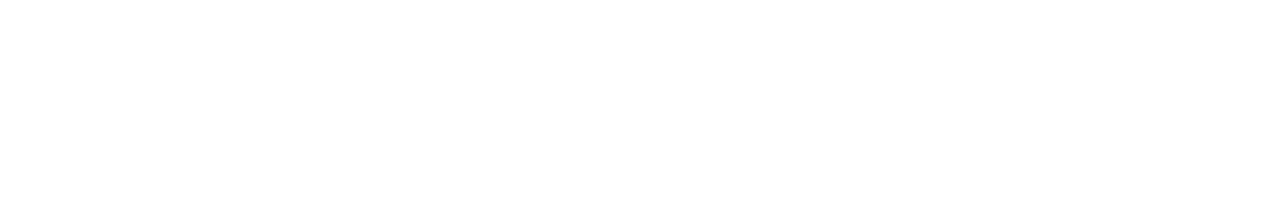
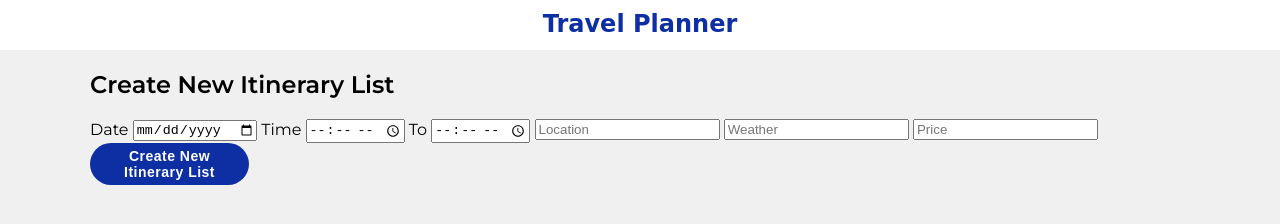
Before and after one commit to saraysc/nomad-exchange, a website: page index.html in a window 1280 px wide. Drawn offline with Linux system fonts and the light colour scheme; a web font is replaced by a local one.

Commit message:
Html file update.

```diff
--- a/css/layout.css
+++ b/css/layout.css
@@ -0,0 +1,16 @@
+.header-container {
+  width: 100%;
+  background-color: white;
+  color: #0e2fa4;
+  height: 50px;
+  font-family: "Shadows Into Light Two", cursive;
+}
+
+.header-text-box {
+  justify-content: center;
+  position: relative;
+}
+
+.header-title {
+  margin-top: 10px;
+}
--- a/css/reset.css
+++ b/css/reset.css
@@ -5,3 +5,7 @@
 body {
   margin: 0;
 }
+
+.hidden {
+  display: none;
+}
--- a/css/styles.css
+++ b/css/styles.css
@@ -0,0 +1,46 @@
+body {
+  background-color: #f0f0f0;
+  font-family:
+    Montserrat,
+    sans-serif;
+}
+
+.main-container {
+  width: 1100px;
+  margin: auto;
+  height: 90vh;
+}
+
+.row {
+  display: flex;
+}
+
+.listing-title {
+  font-weight: 600;
+}
+
+.center {
+  justify-content: center;
+}
+
+.button-container {
+  justify-content: center;
+  position: relative;
+  height: 80vh;
+}
+
+.bottom {
+  position: absolute;
+  bottom: 20px;
+}
+
+.new-list-button {
+  background-color: #0e2fa4;
+  border: #0e2fa4;
+  padding: 5px 34px;
+  border-radius: 24px;
+  color: white;
+  font-size: 14px;
+  font-weight: 600;
+  letter-spacing: 0.5px;
+}
--- a/index.html
+++ b/index.html
@@ -4,15 +4,113 @@
   <meta charset="UTF-8">
   <meta name="viewport" content="width=device-width, initial-scale=1.0">
   <title>AJAX Project</title>
+  <link rel="preconnect" href="https://fonts.googleapis.com">
+  <link rel="preconnect" href="https://fonts.gstatic.com" crossorigin>
+  <link rel="preconnect" href="https://fonts.googleapis.com">
+  <link rel="preconnect" href="https://fonts.gstatic.com" crossorigin>
+  <link href="https://fonts.googleapis.com/css2?family=Shadows+Into+Light+Two&display=swap" rel="stylesheet">
   <link rel="icon" href="images/favicon.ico">
   <link rel="stylesheet" href="css/reset.css">
   <link rel="stylesheet" href="css/layout.css">
   <link rel="stylesheet" href="css/styles.css">
+  <link rel="preconnect" href="https://fonts.googleapis.com">
+  <link rel="preconnect" href="https://fonts.gstatic.com" crossorigin>
+  <link href="https://fonts.googleapis.com/css2?family=Montserrat:wght@400;600&display=swap" rel="stylesheet">
 </head>
 <body>
   <header>
+    <div class="header-container">
+      <div class="hidden row header-text-box">
+        <h2 class="header-title">Travel Planner</h2>
+      </div>
+    </div>
   </header>
   <main>
+    <div class="main-container">
+      <div class="hidden home no-listing" data-view="no-entries">
+        <div class="row center">
+          <h2 class="listing-title">No Listing Available</h2>
+        </div>
+        <div class="button-container row">
+          <div class="bottom">
+            <button class="new-list-button">Create New<br> Itinerary List</button>
+          </div>
+        </div>
+      </div>
+
+      <div class="create list" data-view="new-list">
+        <div class="row">
+          <h2 class="listing-title">Create New Itinerary List</h2>
+        </div>
+        <form>
+          <label for="date">Date</label>
+          <input type="date" id="date" name="date" required>
+          <label for="time">Time</label>
+          <input type="time" id="time" name="time" required> To
+          <input type="time" id="end-time" name="end-time" required>
+          <input type="text" id="location" name="location" placeholder="Location" required>
+          <input type="text" id="weather" name="weather" placeholder="Weather" required>
+          <input type="text" id="price" name="price" placeholder="Price" required>
+        </form>
+        <div>
+          <button class="new-list-button">Create New<br> Itinerary List</button>
+        </div>
+      </div>
+
+      <div class="hidden" data-view="my-list">
+        <div class="row">
+        </div>
+
+        <div>
+          <button class="add-itinerary-button">Add Itinerary</button>
+        </div>
+
+        <div>
+          <button class="new-list-button">Create New Itinerary List</button>
+        </div>
+      </div>
+
+      <div class="hidden" data-view="add-itinerary">
+        <div class="row">
+          <h2>Add Itinerary</h2>
+        </div>
+        <form>
+          <label for="date">Date</label>
+          <input type="date" id="add-date" name="add-date" required>
+          <label for="time">Time</label>
+          <input type="time" id="add-time" name="add-time" required> To
+          <input type="time" id="end-time-itinerary" name="end-time-itinerary" required>
+          <input type="text" id="location-itinerary" name="location-itinerary" required>
+          <input type="text" id="weather-itinerary" name="weather-itinerary" required>
+          <input type="text" id="price-itinerary" name="price-itinerary" required>
+        </form>
+        <div>
+          <button class="add-itinerary-button">Add Itinerary</button>
+        </div>
+      </div>
+
+      <div class="hidden" data-view="update-delete-itinerary">
+        <div class="delete-container">
+          <div class="row">
+            <h2>Delete Itinerary</h2>
+          </div>
+          <div class="row">
+            <button class="add-itinerary-button">Add Itinerary</button>
+          </div>
+        </div>
+        <div class="update-itinerary">
+          <div class="row">
+            <h2>Update Itinerary</h2>
+          </div>
+          <form class="update-form">
+          </form>
+        </div>
+        <div>
+          <button class="new-list-button">Update Itinerary</button>
+        </div>
+      </div>
+
+    </div>
   </main>
   <script src="js/data.js"></script>
   <script src="js/main.js"></script>
```
